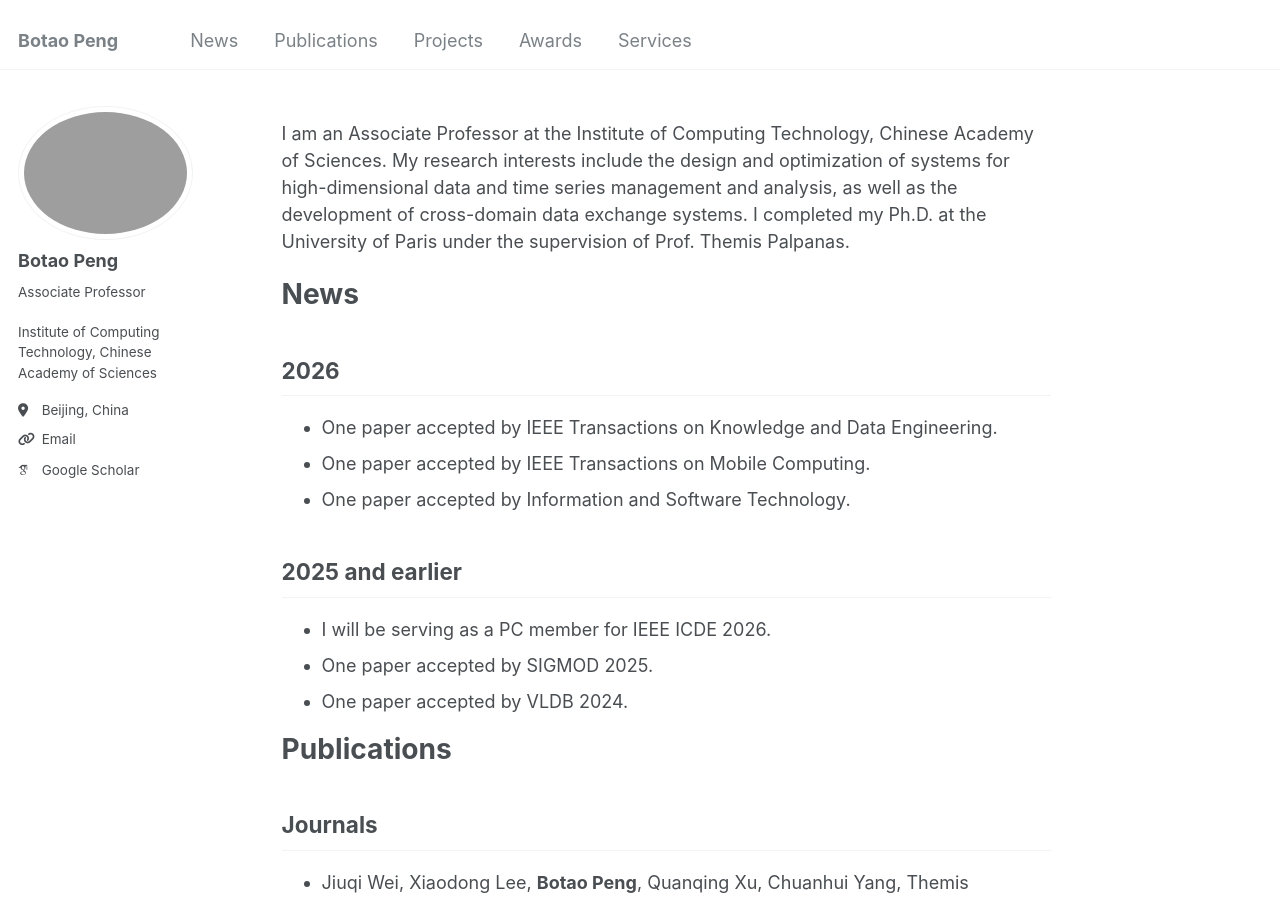
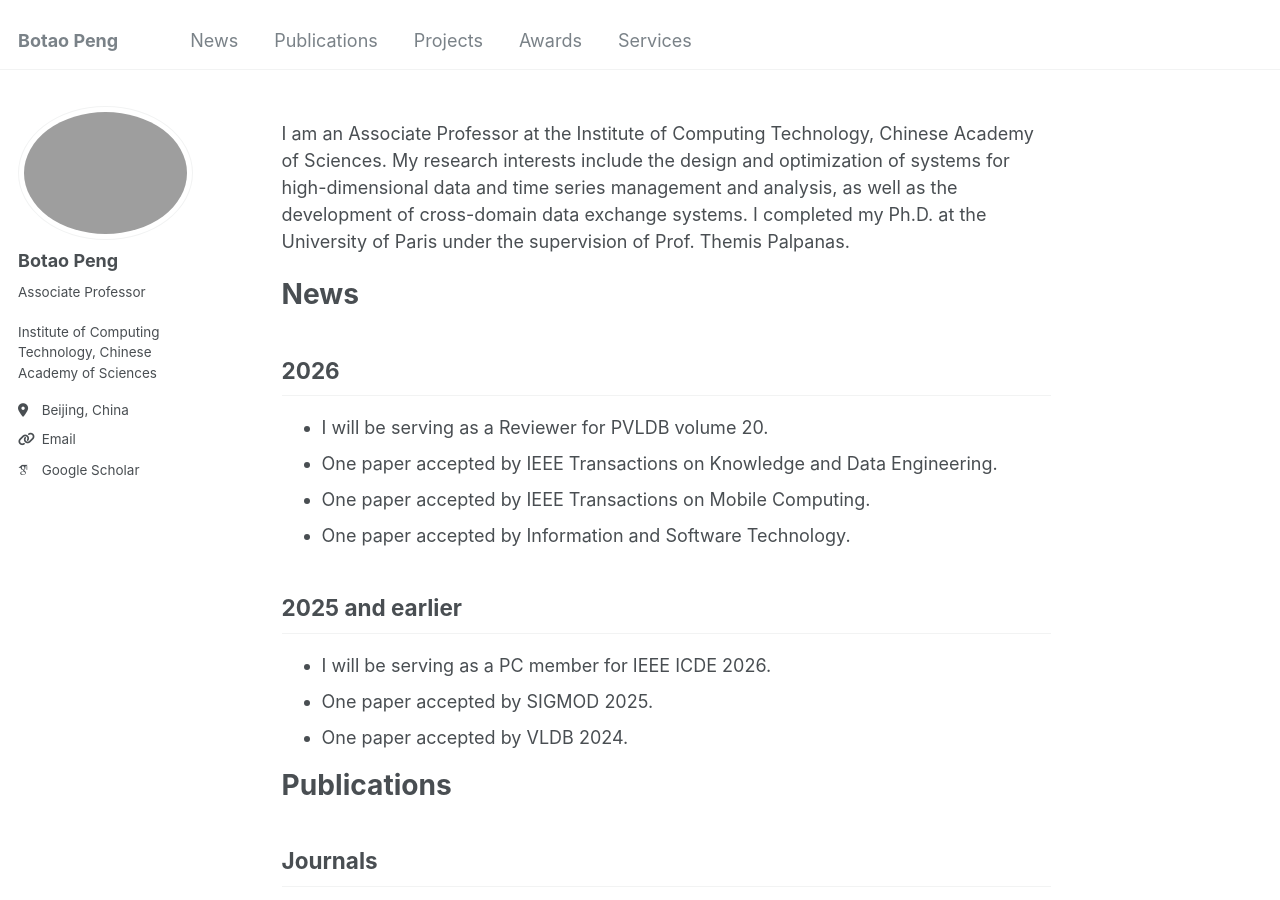
Before and after one commit to BotaoPENG/botaopeng.github.io, a Jekyll site: the page built from _pages/about.md, in a window 1280 px wide and 900 px high. Built offline with Jekyll 4.4.1, drawn with Linux system fonts in a browser that asks for light colours; some web fonts are replaced.

Commit message:
Update about.md

```diff
--- a/_pages/about.md
+++ b/_pages/about.md
@@ -11,6 +11,7 @@ I am an Associate Professor at the Institute of Computing Technology, Chinese Ac
 # News {#news}
 
 ## 2026
+- I will be serving as a Reviewer for PVLDB volume 20.
 - One paper accepted by IEEE Transactions on Knowledge and Data Engineering.
 - One paper accepted by IEEE Transactions on Mobile Computing.
 - One paper accepted by Information and Software Technology.
```
